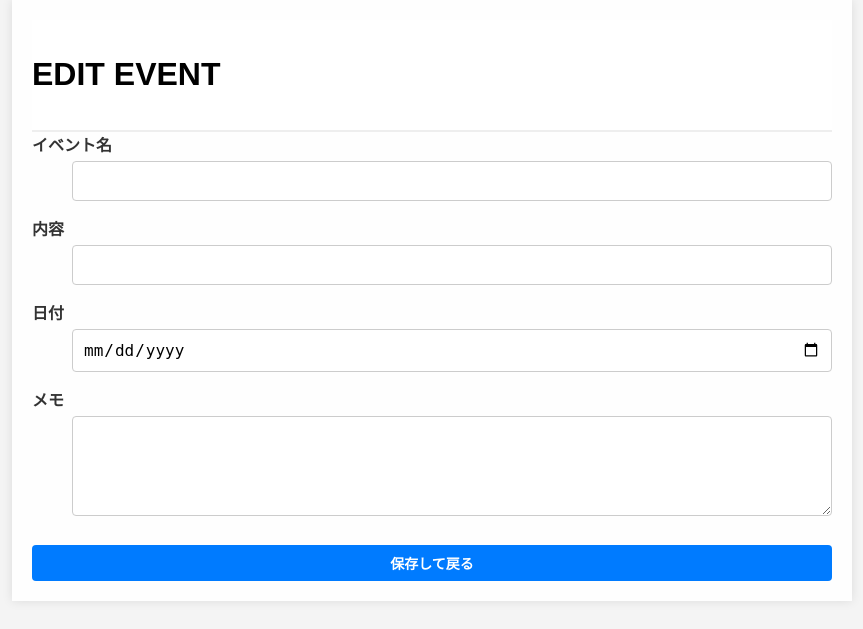
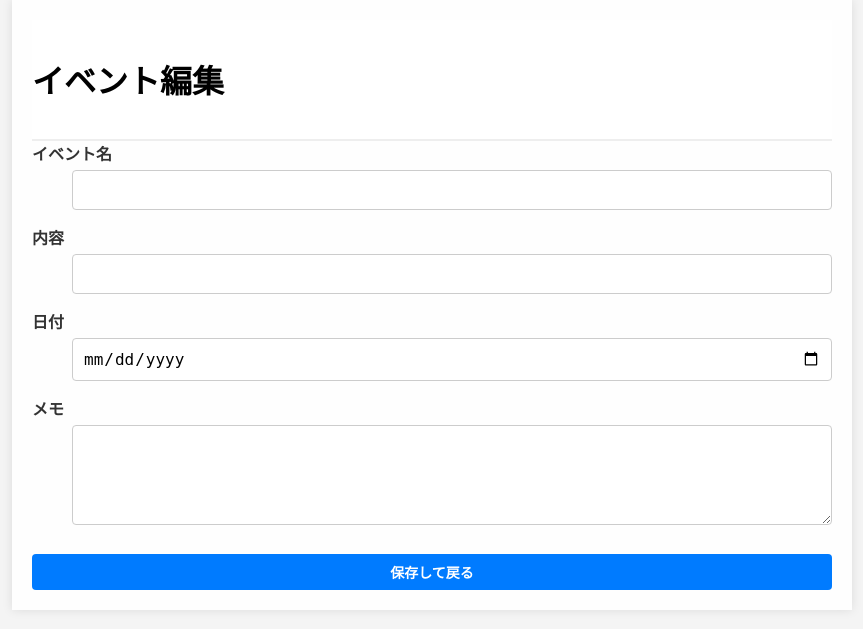
Before and after one commit to sw04921/JobHuntingManager, a Flask app: template templates/edit_schedule.html in a window 1280 px wide. Shown: the top 629 px of the page, without its empty margins (208-1071 px from the left). Run offline with Flask 3, Linux system fonts and the light colour scheme; the template is opened without the code that fills it: values that come from a table or form of the project are taken from there, others are empty; some libraries are stand-ins or nearby versions.

Commit message:
correct set title

```diff
--- a/app.py
+++ b/app.py
@@ -175,7 +175,7 @@ def edit_company(id):
 def edit_event(id):
     target = Schedule.query.filter_by(id=id).first()
     schedule_form = ScheduleForm(obj=target) # DBに登録された情報をフォームの初期値とする
-    event_company = Company.query.filter_by(target.company_id).first()
+    event_company = Company.query.filter_by(id=target.company_id).first()
     # POST
     if schedule_form.validate_on_submit():
         target.event_name = schedule_form.event_name.data
--- a/templates/edit_schedule.html
+++ b/templates/edit_schedule.html
@@ -2,7 +2,7 @@
 
 {% block title %}イベント編集：{{ event_company.name }}{% endblock %}
 
-{% block header %}<h1>EDIT EVENT</h1>{% endblock %}
+{% block header %}<h1>イベント編集</h1>{% endblock %}
 
 {% block content %}
 {% from "_formhelpers.html" import render_field %}
--- a/templates/index.html
+++ b/templates/index.html
@@ -4,7 +4,7 @@
 <head>
     <meta charset="UTF-8">
     <meta name="viewport" content="width=device-width, initial-scale=1.0">
-    <title>[就活管理]{% block title %}ページタイトル{% endblock %}</title>
+    <title>[就活管理] {% block title %}ページタイトル{% endblock %}</title>
     <link rel="stylesheet" href="{{ url_for('static', filename='style.css') }}">
 </head>
 
```
